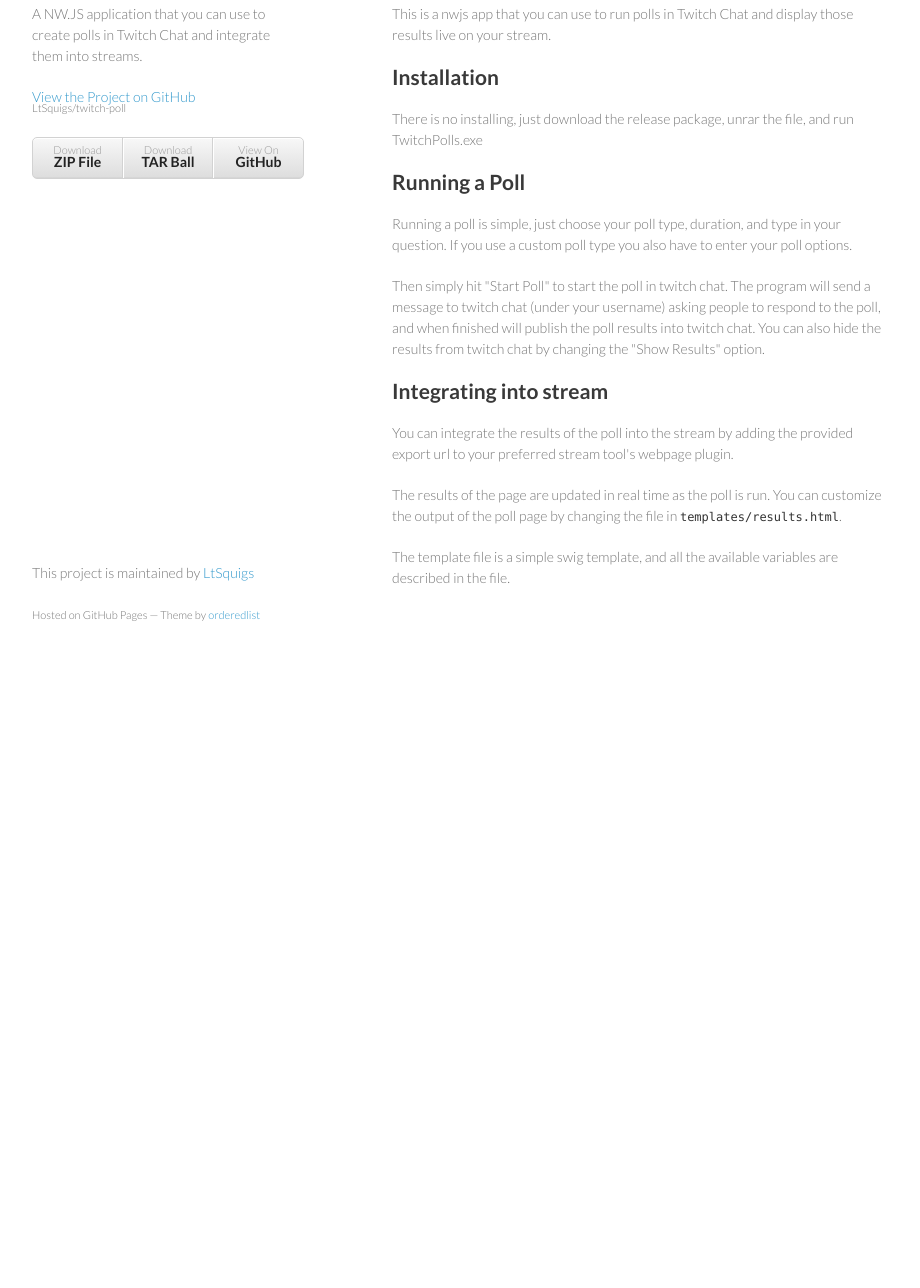
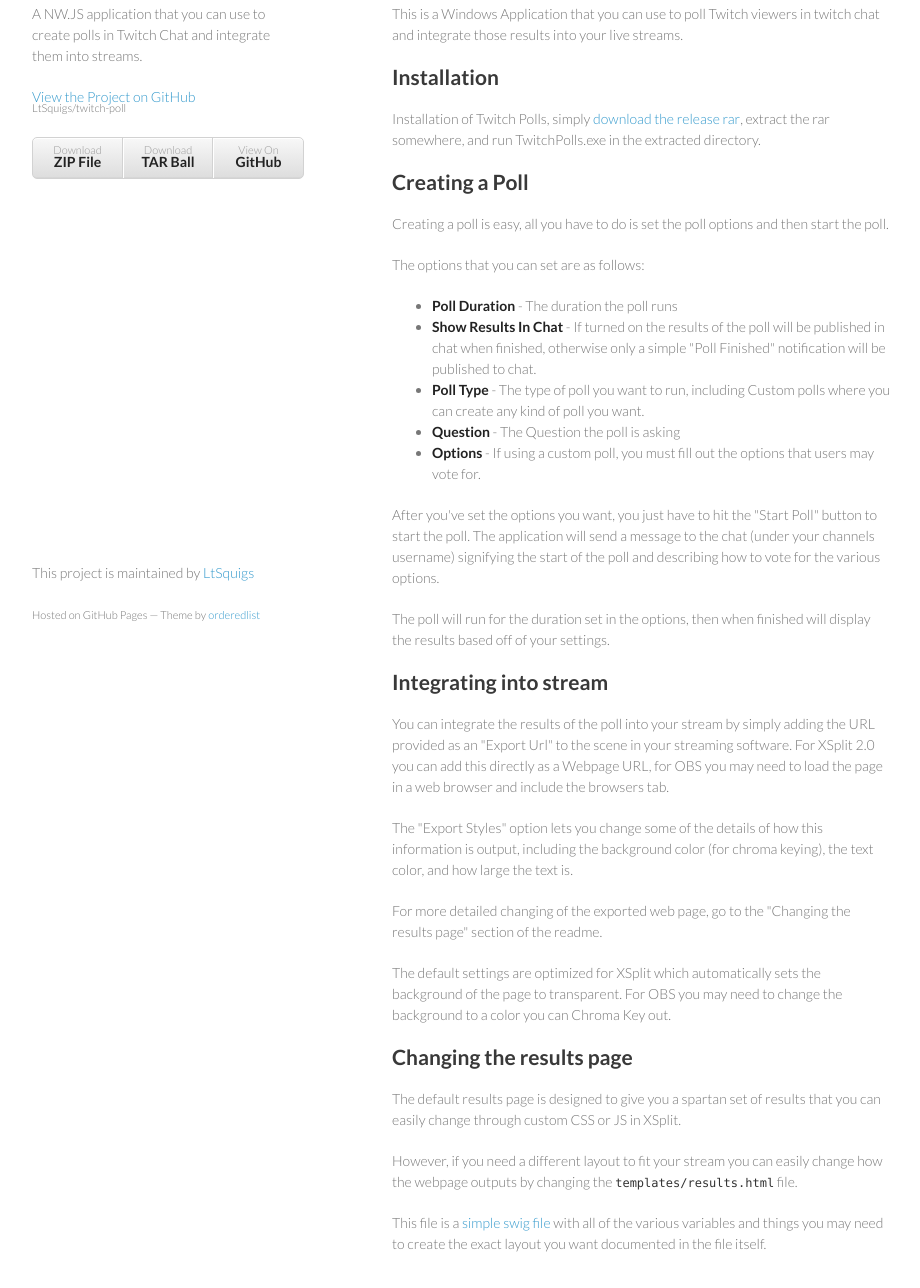
Before and after one commit to LtSquigs/twitch-poll, a plain HTML site: page index.html in a window 1280 px wide. Shown: the part 106-1394 px from the top of the page, without its empty margins (178-1098 px from the left). Before the commit the page ends 800 px from the top, so only its background shows below. Drawn offline with Linux system fonts and the light colour scheme.

```diff
--- a/index.html
+++ b/index.html
@@ -31,28 +31,56 @@
         <h1>
 <a id="twitch-polls" class="anchor" href="#twitch-polls" aria-hidden="true"><span class="octicon octicon-link"></span></a>Twitch Polls</h1>
 
-<p>This is a nwjs app that you can use to run polls in Twitch Chat and display those results live on your stream.</p>
+<p>This is a Windows Application that you can use to poll Twitch viewers in twitch chat and integrate those results into your live streams.</p>
 
 <h2>
 <a id="installation" class="anchor" href="#installation" aria-hidden="true"><span class="octicon octicon-link"></span></a>Installation</h2>
 
-<p>There is no installing, just download the release package, unrar the file, and run TwitchPolls.exe</p>
+<p>Installation of Twitch Polls, simply <a href="https://github.com/LtSquigs/twitch-poll/releases/download/1.0.0/TwitchPolls.rar">download the release rar</a>, extract the rar somewhere, and run TwitchPolls.exe in the extracted directory.</p>
 
 <h2>
-<a id="running-a-poll" class="anchor" href="#running-a-poll" aria-hidden="true"><span class="octicon octicon-link"></span></a>Running a Poll</h2>
+<a id="creating-a-poll" class="anchor" href="#creating-a-poll" aria-hidden="true"><span class="octicon octicon-link"></span></a>Creating a Poll</h2>
 
-<p>Running a poll is simple, just choose your poll type, duration, and type in your question. If you use a custom poll type you also have to enter your poll options.</p>
+<p>Creating a poll is easy, all you have to do is set the poll options and then start the poll.</p>
 
-<p>Then simply hit "Start Poll" to start the poll in twitch chat. The program will send a message to twitch chat (under your username) asking people to respond to the poll, and when finished will publish the poll results into twitch chat. You can also hide the results from twitch chat by changing the "Show Results" option.</p>
+<p>The options that you can set are as follows:</p>
+
+<ul>
+<li>
+<strong>Poll Duration</strong> - The duration the poll runs</li>
+<li>
+<strong>Show Results In Chat</strong> - If turned on the results of the poll will be published in chat when finished, otherwise only a simple "Poll Finished" notification will be published to chat.</li>
+<li>
+<strong>Poll Type</strong> - The type of poll you want to run, including Custom polls where you can create any kind of poll you want.</li>
+<li>
+<strong>Question</strong> - The Question the poll is asking</li>
+<li>
+<strong>Options</strong> - If using a custom poll, you must fill out the options that users may vote for.</li>
+</ul>
+
+<p>After you've set the options you want, you just have to hit the "Start Poll" button to start the poll. The application will send a message to the chat (under your channels username) signifying the start of the poll and describing how to vote for the various options.</p>
+
+<p>The poll will run for the duration set in the options, then when finished will display the results based off of your settings.</p>
 
 <h2>
 <a id="integrating-into-stream" class="anchor" href="#integrating-into-stream" aria-hidden="true"><span class="octicon octicon-link"></span></a>Integrating into stream</h2>
 
-<p>You can integrate the results of the poll into the stream by adding the provided export url to your preferred stream tool's webpage plugin.</p>
+<p>You can integrate the results of the poll into your stream by simply adding the URL provided as an "Export Url" to the scene in your streaming software. For XSplit 2.0 you can add this directly as a Webpage URL, for OBS you may need to load the page in a web browser and include the browsers tab.</p>
 
-<p>The results of the page are updated in real time as the poll is run. You can customize the output of the poll page by changing the file in <code>templates/results.html</code>.</p>
+<p>The "Export Styles" option lets you change some of the details of how this information is output, including the background color (for chroma keying), the text color, and how large the text is. </p>
 
-<p>The template file is a simple swig template, and all the available variables are described in the file.</p>
+<p>For more detailed changing of the exported web page, go to the "Changing the results page" section of the readme.</p>
+
+<p>The default settings are optimized for XSplit which automatically sets the background of the page to transparent. For OBS you may need to change the background to a color you can Chroma Key out.</p>
+
+<h2>
+<a id="changing-the-results-page" class="anchor" href="#changing-the-results-page" aria-hidden="true"><span class="octicon octicon-link"></span></a>Changing the results page</h2>
+
+<p>The default results page is designed to give you a spartan set of results that you can easily change through custom CSS or JS in XSplit.</p>
+
+<p>However, if you need a different layout to fit your stream you can easily change how the webpage outputs by changing the <code>templates/results.html</code> file.</p>
+
+<p>This file is a <a href="http://paularmstrong.github.io/swig/docs/#variables">simple swig file</a> with all of the various variables and things you may need to create the exact layout you want documented in the file itself.</p>
       </section>
       <footer>
         <p>This project is maintained by <a href="https://github.com/LtSquigs">LtSquigs</a></p>
```
Also changed, not shown: params.json (+1 -1 lines).
